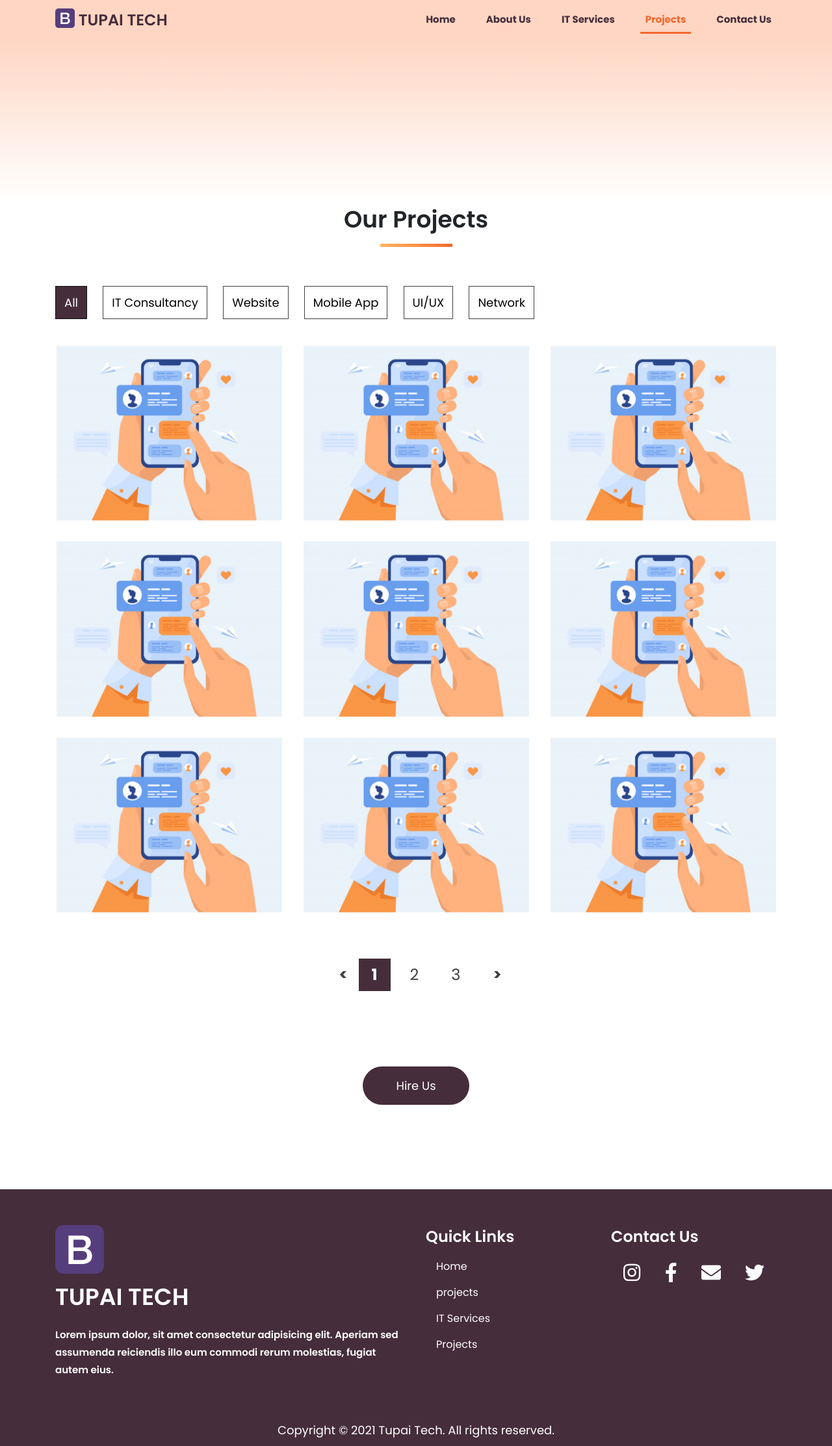
After one commit to tupaimediatech/portofoliotupai, a PHP site: page /project.html in a window 1280 px wide. The commit adds this page. Shown: the whole page at 65% size. Run offline with PHP 8.4, Linux system fonts and the light colour scheme; style sheets or scripts are compiled from the project's sources.

Commit message:
project page

```diff
--- a/assets/css/main.css
+++ b/assets/css/main.css
@@ -745,4 +745,188 @@ body {
   margin-top: 38px;
   margin-bottom: 38px;
 }
+
+.project-header {
+  padding-bottom: 250px;
+  background: -webkit-gradient(linear, left top, left bottom, from(#FFD6C3), to(#FFFFFF));
+  background: linear-gradient(to bottom, #FFD6C3, #FFFFFF);
+}
+
+.project-header h1 {
+  font-weight: 600;
+  font-size: 50px;
+  padding-top: 50px;
+}
+
+.project-header P {
+  font-size: 18px;
+  font-weight: 400;
+}
+
+.projects-content {
+  margin-bottom: 130px;
+}
+
+.projects-content .title {
+  text-align: center;
+  font-size: 36px;
+  font-weight: 600;
+  line-height: 54px;
+}
+
+.projects-content .title::after {
+  content: "";
+  display: block;
+  border-bottom: 5px solid;
+  border-image-slice: 1;
+  border-image-source: linear-gradient(to left, #F4682B, #FFB661);
+  width: 10%;
+  margin: 10px auto 15px auto;
+}
+
+.projects-content .button-group {
+  margin: 60px 0 30px 0;
+}
+
+.projects-content .button-group .button-images {
+  font-size: 18px;
+  font-weight: 400;
+  line-height: 27px;
+  padding: 11px 13px;
+  margin-right: 20px;
+  margin-bottom: 10px;
+  border: 1px solid rgba(0, 0, 0, 0.75);
+  background-color: transparent;
+}
+
+.projects-content .button-group .button-images:hover {
+  background-color: #452d3b;
+  color: #fff;
+  -webkit-transition: 0.4s ease-in-out;
+  transition: 0.4s ease-in-out;
+}
+
+.projects-content .button-group .button-images.active {
+  background-color: #452d3b;
+  color: #fff;
+}
+
+.projects-content .projects {
+  margin-bottom: 40px;
+}
+
+.projects-content .projects .box {
+  margin-bottom: 30px;
+}
+
+.projects-content .projects .box img {
+  max-width: 100%;
+}
+
+.projects-content .projects .box .info {
+  position: absolute;
+  bottom: 0;
+  left: 20;
+  width: 91%;
+  z-index: 2;
+  background-color: #452d3b;
+  color: #ffffff;
+  opacity: 0;
+  text-align: left;
+  padding: 15px 22px;
+}
+
+.projects-content .projects .box:hover img {
+  opacity: 0.4;
+  -webkit-transition: 0.5s all;
+  transition: 0.5s all;
+}
+
+.projects-content .projects .box:hover .info {
+  opacity: 1;
+  -webkit-transition: 0.5s all;
+  transition: 0.5s all;
+}
+
+.projects-content .project-pagination {
+  display: -webkit-box;
+  display: -ms-flexbox;
+  display: flex;
+  -webkit-box-pack: center;
+      -ms-flex-pack: center;
+          justify-content: center;
+  margin-bottom: 100px;
+}
+
+.projects-content .project-pagination .page-item {
+  border: 0;
+}
+
+.projects-content .project-pagination .page-item .page-link {
+  font-size: 24px;
+  font-weight: 400;
+  line-height: 36px;
+  border: 0px !important;
+  padding: 7px 20px;
+  margin: 0 5px;
+  color: #000000bf;
+}
+
+.projects-content .project-pagination .page-item .page-link.active {
+  font-size: 24px;
+  font-weight: 700;
+  line-height: 36px;
+  color: #ffffff;
+  background-color: #452d3b;
+}
+
+.projects-content .project-pagination .page-item .page-link.next,
+.projects-content .project-pagination .page-item .page-link.previous {
+  width: 20px;
+  font-weight: 700;
+}
+
+.projects-content .project-button {
+  display: -webkit-box;
+  display: -ms-flexbox;
+  display: flex;
+  -webkit-box-pack: center;
+      -ms-flex-pack: center;
+          justify-content: center;
+}
+
+.projects-content .project-button .hire-us {
+  font-size: 18px;
+  font-weight: 700px;
+  line-height: 27px;
+  padding: 15px 50px;
+  background-color: #452d3b;
+  border-radius: 30px;
+  color: #fff;
+}
+
+.projects-content .project-button .hire-us:hover {
+  -webkit-box-shadow: 0px 0px 50px 0px #00000040;
+          box-shadow: 0px 0px 50px 0px #00000040;
+  -webkit-transition: 0.5s all;
+  transition: 0.5s all;
+}
+
+#projectDetail .modal-body .project-img {
+  padding: 0;
+  height: 500px !important;
+  overflow: hidden;
+  margin-bottom: 30px;
+  border-radius: 20px;
+}
+
+#projectDetail .modal-body .project-img img {
+  -o-object-fit: cover;
+     object-fit: cover;
+  width: 100%;
+}
+
+#projectDetail .modal-body .col-12 {
+  padding: 0;
+}
 /*# sourceMappingURL=main.css.map */
--- /dev/null
+++ b/assets/scss/_project.scss
@@ -0,0 +1,166 @@
+.project-header {
+  padding-bottom: 250px;
+  background: linear-gradient(
+    to bottom,
+    map-get($colors, "five"),
+    map-get($colors, "seven")
+  );
+
+  h1 {
+    font-weight: 600;
+    font-size: 50px;
+    padding-top: 50px;
+  }
+
+  P {
+    font-size: 18px;
+    font-weight: 400;
+  }
+}
+
+.projects-content {
+  margin-bottom: 130px;
+
+  .title {
+    text-align: center;
+    font-size: 36px;
+    font-weight: 600;
+    line-height: 54px;
+  }
+
+  .title::after {
+    content: "";
+    display: block;
+    border-bottom: 5px solid;
+    border-image-slice: 1;
+    border-image-source: linear-gradient(
+      to left,
+      map-get($colors, "three"),
+      map-get($colors, "six")
+    );
+    width: 10%;
+    margin: 10px auto 15px auto;
+  }
+
+  .button-group {
+    margin: 60px 0 30px 0;
+    .button-images {
+      font-size: 18px;
+      font-weight: 400;
+      line-height: 27px;
+      padding: 11px 13px;
+      margin-right: 20px;
+      margin-bottom: 10px;
+      border: 1px solid rgba(0, 0, 0, 0.75);
+      background-color: transparent;
+    }
+    .button-images:hover {
+      background-color: #452d3b;
+      color: #fff;
+      transition: 0.4s ease-in-out;
+    }
+    .button-images.active {
+      background-color: #452d3b;
+      color: #fff;
+    }
+  }
+
+  .projects {
+    margin-bottom: 40px;
+    .box {
+      margin-bottom: 30px;
+      img {
+        max-width: 100%;
+      }
+      .info {
+        position: absolute;
+        bottom: 0;
+        left: 20;
+        width: 91%;
+        z-index: 2;
+        background-color: #452d3b;
+        color: #ffffff;
+        opacity: 0;
+        text-align: left;
+        padding: 15px 22px;
+      }
+    }
+    .box:hover {
+      img {
+        opacity: 0.4;
+        transition: 0.5s all;
+      }
+      .info {
+        opacity: 1;
+        transition: 0.5s all;
+      }
+    }
+  }
+
+  .project-pagination {
+    display: flex;
+    justify-content: center;
+    margin-bottom: 100px;
+    .page-item {
+      border: 0;
+      .page-link {
+        font-size: 24px;
+        font-weight: 400;
+        line-height: 36px;
+        border: 0px !important;
+        padding: 7px 20px;
+        margin: 0 5px;
+        color: #000000bf;
+      }
+      .page-link.active {
+        font-size: 24px;
+        font-weight: 700;
+        line-height: 36px;
+        color: #ffffff;
+        background-color: #452d3b;
+      }
+      .page-link.next,
+      .page-link.previous {
+        width: 20px;
+        font-weight: 700;
+      }
+    }
+  }
+
+  .project-button {
+    display: flex;
+    justify-content: center;
+    .hire-us {
+      font-size: 18px;
+      font-weight: 700px;
+      line-height: 27px;
+      padding: 15px 50px;
+      background-color: #452d3b;
+      border-radius: 30px;
+      color: #fff;
+    }
+    .hire-us:hover {
+      box-shadow: 0px 0px 50px 0px #00000040;
+      transition: 0.5s all;
+    }
+  }
+}
+
+#projectDetail {
+  .modal-body {
+    .project-img {
+      padding: 0;
+      height: 500px !important;
+      overflow: hidden;
+      margin-bottom: 30px;
+      border-radius: 20px;
+      img {
+        object-fit: cover;
+        width: 100%;
+      }
+    }
+    .col-12 {
+      padding: 0;
+    }
+  }
+}
--- a/assets/scss/main.scss
+++ b/assets/scss/main.scss
@@ -19,3 +19,4 @@ body{
 @import 'services';
 @import 'about-us';
 @import 'detail-services';
+@import 'project';
--- /dev/null
+++ b/project.html
@@ -0,0 +1,346 @@
+<!doctype html>
+<html lang="en">
+
+<head>
+    <!-- Required meta tags -->
+    <meta charset="utf-8">
+    <meta name="viewport" content="width=device-width, initial-scale=1, shrink-to-fit=no">
+
+    <!-- Bootstrap CSS -->
+    <!-- <link rel="stylesheet" href="https://cdn.jsdelivr.net/npm/bootstrap@4.6.0/dist/css/bootstrap.min.css" integrity="sha384-B0vP5xmATw1+K9KRQjQERJvTumQW0nPEzvF6L/Z6nronJ3oUOFUFpCjEUQouq2+l" crossorigin="anonymous"> -->
+    <style>
+        @import url('https://fonts.googleapis.com/css2?family=Poppins:ital,wght@0,100;0,200;0,300;0,400;0,500;0,600;0,700;0,800;0,900;1,100;1,200;1,300;1,400;1,500;1,600;1,700;1,800;1,900&display=swap');
+    </style>
+    <link rel="stylesheet" href="assets/bootstrap/css/bootstrap.min.css">
+    <link rel="stylesheet" href="assets/bootstrap/css/bootstrap.css">
+
+    <!-- aos -->
+    <link rel="stylesheet" href="assets/aos/aos.css">
+
+    <!-- Slick slider -->
+    <link rel="stylesheet" href="https://cdnjs.cloudflare.com/ajax/libs/slick-carousel/1.8.1/slick-theme.css"
+        integrity="sha512-6lLUdeQ5uheMFbWm3CP271l14RsX1xtx+J5x2yeIDkkiBpeVTNhTqijME7GgRKKi6hCqovwCoBTlRBEC20M8Mg=="
+        crossorigin="anonymous" />
+    <link rel="stylesheet" href="https://cdnjs.cloudflare.com/ajax/libs/slick-carousel/1.8.1/slick.css"
+        integrity="sha512-wR4oNhLBHf7smjy0K4oqzdWumd+r5/+6QO/vDda76MW5iug4PT7v86FoEkySIJft3XA0Ae6axhIvHrqwm793Nw=="
+        crossorigin="anonymous" />
+
+    <!-- fontawsome -->
+    <link rel="stylesheet" href="assets/fontawesome-free/css/fontawesome.css">
+    <link rel="stylesheet" href="assets/fontawesome-free/css/brands.css">
+    <link rel="stylesheet" href="assets/fontawesome-free/css/solid.css">
+
+    <!-- main css -->
+    <link rel="stylesheet" href="assets/css/main.css">
+
+    <title>Tupai Tech</title>
+</head>
+
+<body>
+    <!-- navbar -->
+    <nav class="navbar fixed-top  navbar-expand-lg navbar-light">
+        <div class="container">
+            <a class="navbar-brand" href="#">
+                <img src="assets/img/bootstrap-solid.svg" width="30" height="30" class="d-inline-block align-top"
+                    alt="">
+                TUPAI TECH
+            </a>
+            <button class="navbar-toggler" type="button" data-toggle="collapse" data-target="#navbarNavDropdown"
+                aria-controls="navbarNavDropdown" aria-expanded="false" aria-label="Toggle navigation">
+                <span class="navbar-toggler-icon"></span>
+            </button>
+            <div class="collapse navbar-collapse" id="navbarNavDropdown">
+                <ul class="navbar-nav ml-auto">
+                    <li class="nav-item">
+                        <a class="nav-link" href="index.html">Home <span class="sr-only">(current)</span></a>
+                    </li>
+                    <li class="nav-item">
+                        <a class="nav-link" href="about-us.html">About Us</a>
+                    </li>
+                    <li class="nav-item">
+                        <a class="nav-link" href="detail-services.html">IT Services</a>
+                    </li>
+                    <li class="nav-item active">
+                        <a class="nav-link" href="#">Projects</a>
+                    </li>
+                    <li class="nav-item">
+                        <a class="nav-link" href="#">Contact Us</a>
+                    </li>
+                </ul>
+            </div>
+        </div>
+    </nav>
+    <!-- end navbar -->
+
+    <!-- content -->
+    <div class="body-content">
+
+        <!-- project-header -->
+        <section class="project-header">
+
+        </section>
+        <!-- end project-header -->
+
+        <!-- About us content -->
+        <section class="projects-content">
+            <div class="container">
+                <h1 class="title">Our Projects</h1>
+                <div class="button-group">
+                    <button class="button-images active" data-filter="all">All</button>
+                    <button class="button-images" data-filter="it-consultancy">IT Consultancy</button>
+                    <button class="button-images" data-filter="website">Website</button>
+                    <button class="button-images" data-filter="mobile">Mobile App</button>
+                    <button class="button-images" data-filter="ui-ux">UI/UX</button>
+                    <button class="button-images" data-filter="network">Network</button>
+                </div>
+                <div class="projects">
+                    <div class="row">
+                        <div class="box col-12 col-md-4 it-consultancy">
+                            <button class="btn p-0" data-toggle="modal" data-target="#projectDetail">
+                                <img src="assets/img/projects.png" alt="">
+                                <div class="info">
+                                    <h6>Mobile App</h6>
+                                    <h4>I Care App</h4>
+                                </div>
+                            </button>
+                        </div>
+                        <div class="box col-12 col-md-4 website">
+                            <button class="btn p-0" data-toggle="modal" data-target="#projectDetail">
+                                <img src="assets/img/projects.png" alt="">
+                                <div class="info">
+                                    <h6>Mobile App</h6>
+                                    <h4>I Care App</h4>
+                                </div>
+                            </button>
+                        </div>
+                        <div class="box col-12 col-md-4 mobile">
+                            <button class="btn p-0" data-toggle="modal" data-target="#projectDetail">
+                                <img src="assets/img/projects.png" alt="">
+                                <div class="info">
+                                    <h6>Mobile App</h6>
+                                    <h4>I Care App</h4>
+                                </div>
+                            </button>
+                        </div>
+                        <div class="box col-12 col-md-4 ui-ux">
+                            <button class="btn p-0" data-toggle="modal" data-target="#projectDetail">
+                                <img src="assets/img/projects.png" alt="">
+                                <div class="info">
+                                    <h6>Mobile App</h6>
+                                    <h4>I Care App</h4>
+                                </div>
+                            </button>
+                        </div>
+                        <div class="box col-12 col-md-4 network">
+                            <button class="btn p-0" data-toggle="modal" data-target="#projectDetail">
+                                <img src="assets/img/projects.png" alt="">
+                                <div class="info">
+                                    <h6>Mobile App</h6>
+                                    <h4>I Care App</h4>
+                                </div>
+                            </button>
+                        </div>
+                        <div class="box col-12 col-md-4 ui-ux">
+                            <button class="btn p-0" data-toggle="modal" data-target="#projectDetail">
+                                <img src="assets/img/projects.png" alt="">
+                                <div class="info">
+                                    <h6>Mobile App</h6>
+                                    <h4>I Care App</h4>
+                                </div>
+                            </button>
+                        </div>
+                        <div class="box col-12 col-md-4 mobile">
+                            <button class="btn p-0" data-toggle="modal" data-target="#projectDetail">
+                                <img src="assets/img/projects.png" alt="">
+                                <div class="info">
+                                    <h6>Mobile App</h6>
+                                    <h4>I Care App</h4>
+                                </div>
+                            </button>
+                        </div>
+                        <div class="box col-12 col-md-4 it-consultancy">
+                            <button class="btn p-0" data-toggle="modal" data-target="#projectDetail">
+                                <img src="assets/img/projects.png" alt="">
+                                <div class="info">
+                                    <h6>Mobile App</h6>
+                                    <h4>I Care App</h4>
+                                </div>
+                            </button>
+                        </div>
+                        <div class="box col-12 col-md-4 mobile">
+                            <button class="btn p-0" data-toggle="modal" data-target="#projectDetail">
+                                <img src="assets/img/projects.png" alt="">
+                                <div class="info">
+                                    <h6>Mobile App</h6>
+                                    <h4>I Care App</h4>
+                                </div>
+                            </button>
+                        </div>
+                    </div>
+                </div>
+                <div class="project-pagination">
+                    <nav aria-label="Page navigation example">
+                        <ul class="pagination">
+                            <li class="page-item"><a class="page-link previous" href="#">&#60;</a></li>
+                            <li class="page-item"><a class="page-link active" href="#">1</a></li>
+                            <li class="page-item"><a class="page-link" href="#">2</a></li>
+                            <li class="page-item"><a class="page-link" href="#">3</a></li>
+                            <li class="page-item"><a class="page-link next" href="#">&#62;</a></li>
+                        </ul>
+                    </nav>
+                </div>
+                <div class="project-button">
+                    <button class="btn hire-us">Hire Us</button>
+                </div>
+            </div>
+        </section>
+        <!-- End projects content -->
+
+        <!-- contactus -->
+        <section class="contactus">
+            <div class="container">
+                <div class="row">
+                    <div class="col-lg-6 company">
+                        <img src="assets/img/bootstrap-solid.svg" class="img-fluid company-img" alt="">
+                        <h1 class="company-title">TUPAI TECH</h1>
+                        <p class="company-info">Lorem ipsum dolor, sit amet consectetur adipisicing elit. Aperiam sed
+                            assumenda
+                            reiciendis illo eum commodi rerum molestias, fugiat autem eius.</p>
+                    </div>
+                    <div class="col-lg-3 links">
+                        <h1 class="title">Quick Links</h1>
+                        <ul class="nav flex-column">
+                            <li class="nav-item">
+                                <a class="nav-link active" href="#">Home</a>
+                            </li>
+                            <li class="nav-item">
+                                <a class="nav-link" href="#">projects</a>
+                            </li>
+                            <li class="nav-item">
+                                <a class="nav-link" href="#">IT Services</a>
+                            </li>
+                            <li class="nav-item">
+                                <a class="nav-link" href="#">Projects</a>
+                            </li>
+                        </ul>
+                    </div>
+                    <div class="col-lg-3 social">
+                        <h1 class="title">Contact Us</h1>
+                        <ul class="nav justify-content-around">
+                            <li class="nav-item">
+                                <a class="nav-link active" href="#"><i class="fab fa-instagram"></i></a>
+                            </li>
+                            <li class="nav-item">
+                                <a class="nav-link" href="#"><i class="fab fa-facebook-f"></i></a>
+                            </li>
+                            <li class="nav-item">
+                                <a class="nav-link" href="#"><i class="fas fa-envelope"></i></a>
+                            </li>
+                            <li class="nav-item">
+                                <a class="nav-link" href=""><i class="fab fa-twitter"></i></a>
+                            </li>
+                        </ul>
+                    </div>
+                </div>
+            </div>
+        </section>
+        <!-- end contactus -->
+
+        <!-- footer -->
+        <footer class="footer">
+            <div class="container">
+                <div class="col-12 text-center">
+                    Copyright © 2021 Tupai Tech. All rights reserved.
+                </div>
+            </div>
+        </footer>
+        <!-- end footer -->
+    </div>
+    <!-- end content -->
+
+    <button class="scrollToTop" id="myBtn"><i class="fas fa-chevron-up"></i></button>
+
+    <!-- Modal -->
+    <div class="modal fade bd-example-modal-lg" id="projectDetail" tabindex="-1" role="dialog"
+        aria-labelledby="exampleModalCenterTitle" aria-hidden="true">
+        <div class="modal-dialog modal-dialog modal-lg modal-dialog-centered" role="document">
+            <div class="container">
+                <div class="modal-content">
+                    <div class="modal-header">
+                        <button type="button" class="close" data-dismiss="modal" aria-label="Close">
+                            <span aria-hidden="true"><i class="fa fa-times" aria-hidden="true"></i></span>
+                        </button>
+                    </div>
+                    <div class="modal-body">
+                        <div class="row">
+                            <div class="project-img col-12">
+                                <img src="assets/img/projects.png" alt="" class="img-profil img-fluid">
+                            </div>
+                            <div class="col-12">
+                                <div class="profil-content">
+                                    <h1>I Care App</h1>
+                                    <h4>Mobile App</h4>
+                                    <p>Lorem ipsum dolor sit amet consectetur adipisicing elit. Dolorum esse sint
+                                        suscipit saepe laboriosam accusantium cumque vero alias natus, veritatis
+                                        sequi
+                                        consequatur odio, ad quo eum quam nam sit. Ab! Lorem ipsum dolor sit amet
+                                        consectetur adipisicing elit. Amet modi, blanditiis incidunt maxime eligendi
+                                        libero corporis, possimus voluptatibus accusamus, corrupti quod dolore error
+                                        assumenda tenetur dolorum maiores sint dicta enim recusandae sapiente odit
+                                        mollitia accusantium fugit. Temporibus, tenetur tempora magni ab est
+                                        incidunt
+                                    </p>
+                                </div>
+                            </div>
+                        </div>
+                    </div>
+                </div>
+            </div>
+        </div>
+    </div>
+    <!-- End Modal -->
+
+    <!-- Optional JavaScript; choose one of the two! -->
+
+    <!-- Option 1: jQuery and Bootstrap Bundle (includes Popper) -->
+    <!-- <script src="https://code.jquery.com/jquery-3.5.1.slim.min.js" integrity="sha384-DfXdz2htPH0lsSSs5nCTpuj/zy4C+OGpamoFVy38MVBnE+IbbVYUew+OrCXaRkfj" crossorigin="anonymous"></script> -->
+    <!-- <script src="https://cdn.jsdelivr.net/npm/bootstrap@4.6.0/dist/js/bootstrap.bundle.min.js" integrity="sha384-Piv4xVNRyMGpqkS2by6br4gNJ7DXjqk09RmUpJ8jgGtD7zP9yug3goQfGII0yAns" crossorigin="anonymous"></script> -->
+    <!-- <script src="assets/jquery/jquery-3.6.0.slim.min.js"></script> -->
+    <script src="assets/jquery/jquery-3.6.0.js"></script>
+    <script src="assets/bootstrap/js/bootstrap.bundle.min.js"></script>
+
+    <!-- fontawsome -->
+    <script src="assets/fontawesome-free/js/brands.js"></script>
+    <script src="assets/fontawesome-free/js/solid.js"></script>
+    <script src="assets/fontawesome-free/js/fontawesome.js"></script>
+
+    <!-- aos -->
+    <script src="assets/aos/aos.js"></script>
+
+    <!-- slick slider -->
+    <script src="https://cdnjs.cloudflare.com/ajax/libs/slick-carousel/1.8.1/slick.min.js"
+        integrity="sha512-XtmMtDEcNz2j7ekrtHvOVR4iwwaD6o/FUJe6+Zq+HgcCsk3kj4uSQQR8weQ2QVj1o0Pk6PwYLohm206ZzNfubg=="
+        crossorigin="anonymous"></script>
+
+    <!-- main js -->
+    <script src="assets/js/main.js"></script>
+    <script type="text/javascript">
+        $(document).ready(function () {
+            $('.button-images').click(function () {
+                const value = $(this).attr('data-filter');
+                if (value == 'all') {
+                    $('.box').show('1000');
+                } else {
+                    $('.box').not('.' + value).hide();
+                    $('.box').filter('.' + value).show('1000');
+                }
+            })
+            // add active class
+            $('.button-images').click(function () {
+                $(this).addClass('active').siblings().removeClass('active');
+            })
+        })
+    </script>
+</body>
+
+</html>
```
Also changed, not shown: index.html (+8 -6 lines), assets/img/projects.png (added), 1 other file.
